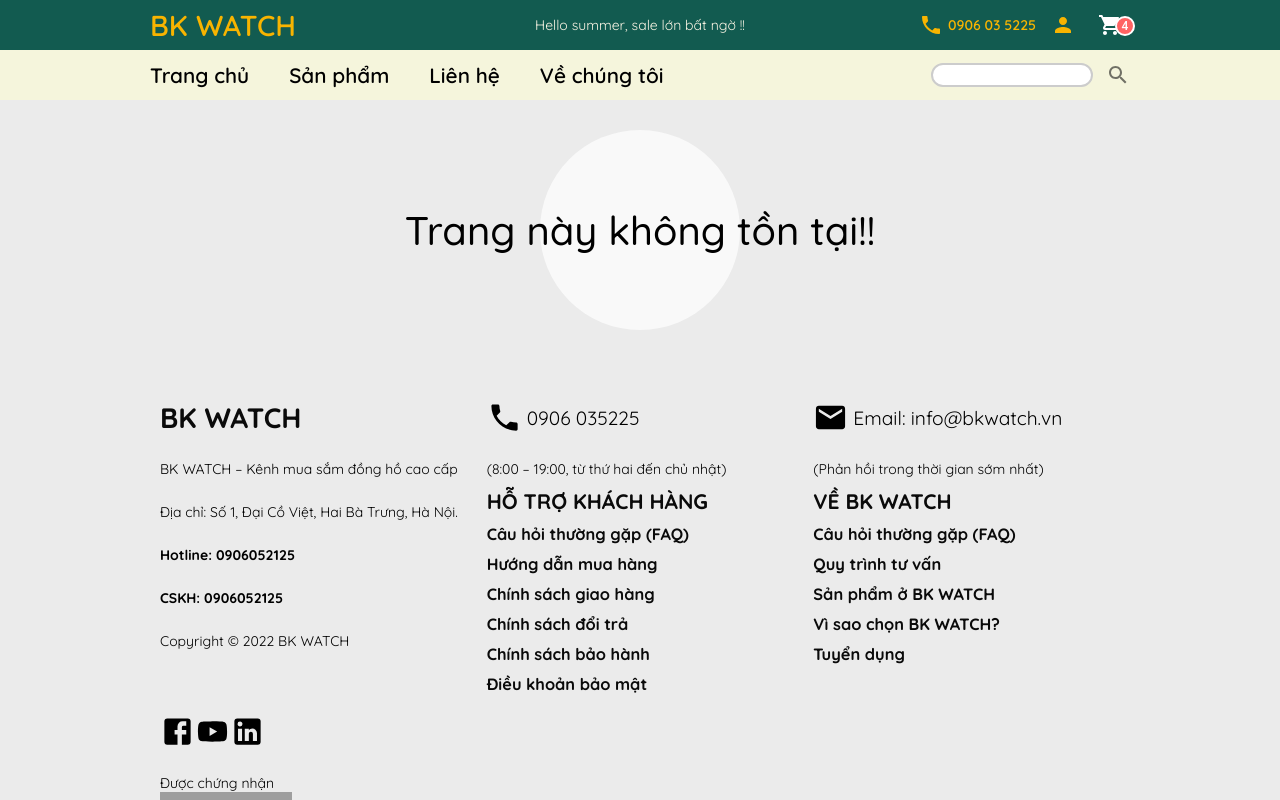
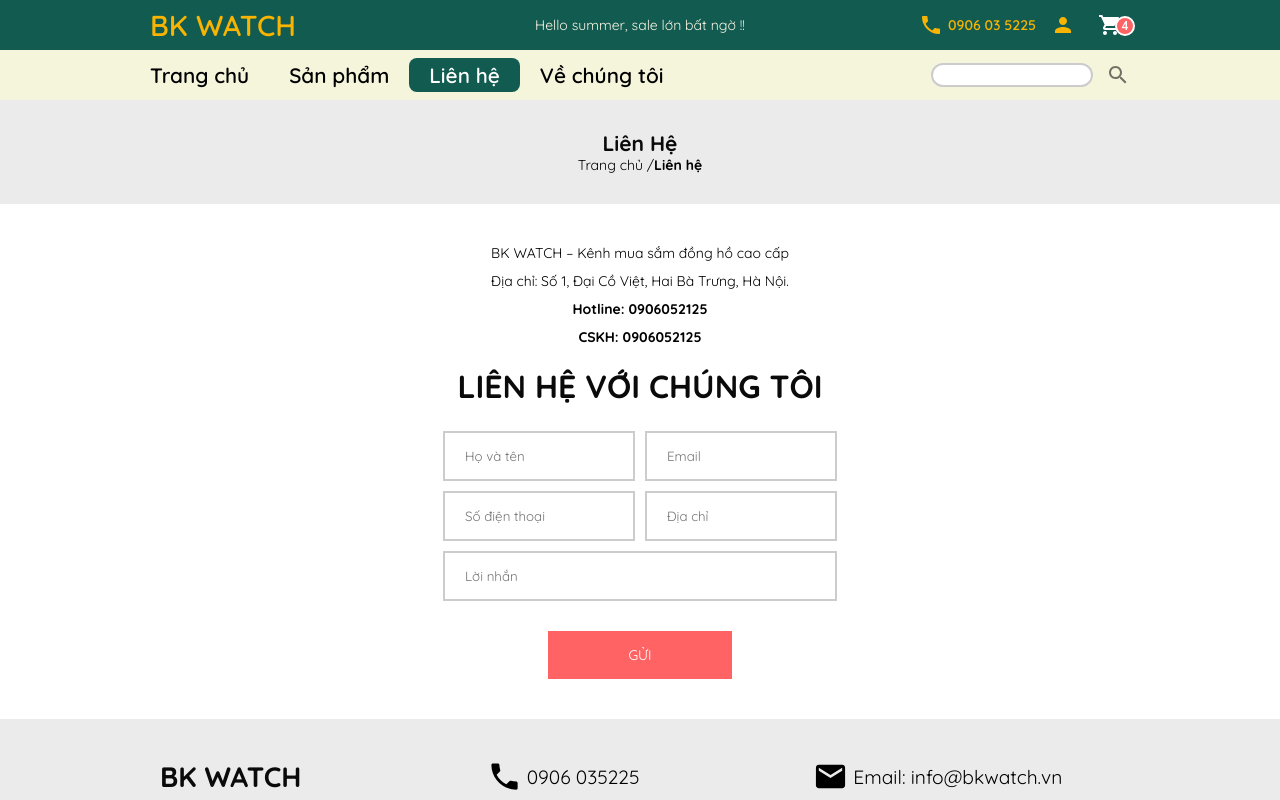
Before and after one commit to thangyt01/project_web, a React (Create React App) app in the folder Project/client/: page /contact in a window 1280 px wide. Shown: the top 800 px of the page. Built offline with nearby package versions, Linux system fonts and the light colour scheme; grey boxes are pictures that could not be loaded; a web font is replaced by a local one.

Commit message:
contact & about us

```diff
--- a/Project/client/src/App.js
+++ b/Project/client/src/App.js
@@ -12,6 +12,8 @@ import User from './pages/user/User';
 import SearchProduct from './pages/searchProduct/SearchProduct';
 import Page404 from './pages/404/Page404';
 import Admin from './pages/admin/Admin';
+import Contact from './pages/contact/Contact';
+import AboutUs from './pages/about-us/AboutUs';
 
 
 function App() {
@@ -23,6 +25,8 @@ function App() {
           <Route path="/product/:id" element={<Product selected={2}/>}/>
           <Route path="/products/*" element={<ProductsPage selected={2}/>}/>
           <Route path="/search/*" element={<SearchProduct selected={2}/>}/>
+          <Route path="/contact/*" element={<Contact selected={3}/>}/>
+          <Route path="/about-us/*" element={<AboutUs selected={4}/>}/>
           <Route path="/*" element={<Page404 />}/>
           <Route path="/user/*" element={<User selected={2} type={1}/>}/>
           <Route exact path="/user/history-order" element={<User selected={2} type={2}/>}/>
--- a/Project/client/src/components/header/Header.jsx
+++ b/Project/client/src/components/header/Header.jsx
@@ -151,7 +151,7 @@ export const Header = ({ selected }) => {
                             <Link style={{textDecoration: 'none', color: 'black'}} to={"/contact"}>
                                 <li className={`${selected === 3 ? "choose":""}`}>Liên hệ</li>
                             </Link>
-                            <Link style={{textDecoration: 'none', color: 'black'}} to={"/about-me"}>
+                            <Link style={{textDecoration: 'none', color: 'black'}} to={"/about-us"}>
                                 <li className={`${selected === 4 ? "choose":""}`}>Về chúng tôi</li>
                             </Link>
                         </ul>
--- /dev/null
+++ b/Project/client/src/pages/about-us/AboutUs.jsx
@@ -0,0 +1,47 @@
+import Footer from '../../components/footer/Footer'
+import { Header } from '../../components/header/Header'
+import './aboutUs.scss'
+
+const AboutUs = ({selected}) => {
+    return (
+        <div className='about-us'>
+            <Header selected={selected}/>
+            <div className="container">
+                <div className="header__contact padding___main">
+                    <div>
+                        <h2>Về chúng tôi</h2>
+                        <p>Trang chủ /<b>Về chúng tôi</b></p>
+                    </div>
+                </div>
+                <div className="content padding___main">
+                    <div>
+                        <h1>
+                            BK WATCH Cùng Chuyển Động Câu Chuyện Thời Gian
+                        </h1>
+                        <p>- Trong nhịp sống hiện đại, những chiếc đồng hồ đeo tay đã trở thành một phụ kiện “vật bất ly thân” của nhiều người. Đó không chỉ là một công cụ đong đếm thời gian thông dụng mà đã vượt lên khẳng  định sức hút riêng ở tầm ảnh hưởng của một phụ kiện, phong cách, sức hút và đẳng cấp của người sử dụng.</p>
+                        <p>- Từ sự thấu hiểu, tầm nhìn cũng như mong muốn góp phần nối nhịp thời gian cùng những tín đồ đồng hồ BK WATCH mong muốn phục vụ, đáp ứng nhu cầu sử dụng đồng hồ đeo tay của tín đồ thời gian.</p>
+                        <h2>1. Lịch sử thành lập BK WATCH</h2>
+                        <p>- BK WATCH có tiền thân là Cửa hàng đồng hồ được thành lập vào năm 2019 tại số 1, Đại Cồ Việt, Hai Bà Trưng, Hà Nội.</p>
+                        <p>- Như vậy, BK WATCH đã có trên 3 năm kinh nghiệm trong lĩnh vực kinh doanh đồng hồ, xứng tầm một thương hiệu lớn đồng hành cùng vẻ đẹp bất tận của thời gian thông  qua những chiếc đồng hồ.</p>
+                        <h2>2. Vị trí thuận lợi của BK WATCH</h2>
+                        <p>- BK WATCH tọa lạc tại vị  trí số 1, Đại Cồ Việt, Hai Bà Trưng, Hà Nội. Có thể nói, BK WATCH may mắn sở hữu một ví trí thuận lợi, nếu không nói là “đắc địa” tại đường Đại Cồ Việt, Giải Phóng chính là con đường quá quen thuộc của sinh viên Bách Khoa.</p>
+                        <p>- Từ vị trí thuận tiện, sầm uất và vốn đã thu hút được những tín đồ mua sắm, BK WATCH rất thuận tiện phục vụ khách hàng của mình. Đây được xem là một điểm cộng trong sự phát triển lâu dàu của BK WATCH – điểm đến của những chiếc đồng hồ ấn tượng thu hút giữa lòng thành phố.</p>
+                        <h2>3. Sứ mệnh của BK WATCH</h2>
+                        <p>- Với sứ mệnh kết nối những “đại sứ thời gian” đến với những bàn tay người tiêu dùng BK WATCH mong muốn mang đến những sản phẩm, chất lượng dịch vụ, bảo hành hậu mãi tốt nhất. Từ đó mang đến sự kết nối và lan tỏa giữa khách hàng cùng BK WATCH trong hành trình phía trước.</p>
+                        <p>- Từ những sản phẩm chất lượng với giá cạnh tranh, đi kèm giá thành cạnh tranh, ưu đãi, chế độ bảo hành, hậu mãi tốt nhất chính là những điểm cộng đặc biệt dành cho những khách hàng của mình. Bên cạnh đó, BK WATCH còn sở hữu đội ngũ nhân viên chuyên nghiệp, được đào tạo bài bản, cam kết mang đến cho khách hàng những trải nghiệm tuyệt vời nhất cùng thế giới thời gian.</p>
+                        <p>- Tất cả những điều này đã cùng cộng hưởng và đồng nhất mang đến những giá trị đặc biệt đậm đà sức hút cho sứ mệnh của BK WATCH. Sản phẩm chất lượng, giá thành cạnh tranh, nâng tầm dịch vụ hướng mình đến sức hút mới.</p>
+                        <h2>4. Tầm nhìn</h2>
+                        <p>- BK WATCH là chuỗi bán lẻ đồng hồ thân thiện nhất, uy tín nhất và đạt lợi nhuận tốt nhất tại Việt Nam. Đó chính là hướng đi mang tầm chiến lược mà BK WATCH sẽ thực hiện cũng như khai phá những giá trị mới trong hành trình  chinh phục khách hàng của mình.</p>
+                        <p>- Trong nhịp sống hiện đại thì những chiếc đồng hồ đeo tay luôn là một niềm cảm hứng chinh phục của bất kỳ ai. Chính vì thế BK WATCH định hướng mình phát triển, nối nhịp với sứ mệnh để mang đến những giá trị bền vững nhất dành cho những khách hàng của mình.</p>
+                        <h2>5. Giá trị cốt lõi của BK WATCH</h2>
+                        <p>- BK WATCH gói gọn trong 6 giá trị cốt lõi: Uy tín, Chất lượng, Chuyên nghiệp, Trung thực, Thân thiện, Tự hào, Sáng tạo.</p>
+                        <p>- Những giá trị cơ bản từ BK WATCH chính là nơi lan tỏa những thông điệp ý nghĩa  đến toàn thể nhân viên và từ đó mang đến khách hàng, xây dựng đồng hành cùng nhau trong quá trình phát triển của thương hiệu.</p>
+                    </div>
+                </div>
+            </div>
+            <Footer/>
+        </div>
+    )
+}
+
+export default AboutUs
--- /dev/null
+++ b/Project/client/src/pages/about-us/aboutUs.scss
@@ -0,0 +1,26 @@
+.about-us{
+    .container{
+        background-color: white;
+        .header__contact{
+            padding: 30px 0;
+            background-color: #ebebeb;
+            text-align: center;
+        }
+        .content{
+            padding-top: 40px;
+            padding-bottom: 40px;
+            h1{
+                margin-bottom: 20px;
+                padding-bottom: 20px;
+                border-bottom: 1px solid rgba(128, 128, 128, 0.526);
+            }
+            h2{
+                margin-top: 20px;
+            }
+            p{
+                font-size: 16px;
+                margin-bottom: 4px;
+            }
+        }
+    }
+}
--- /dev/null
+++ b/Project/client/src/pages/contact/Contact.jsx
@@ -0,0 +1,45 @@
+import Footer from '../../components/footer/Footer'
+import { Header } from '../../components/header/Header'
+import './contact.scss'
+
+const Contact = ({selected}) => {
+    return (
+        <div className='contact'>
+            <Header selected={selected}/>
+            <div className="container">
+                <div className="header__contact padding___main">
+                    <div>
+                        <h2>Liên Hệ</h2>
+                        <p>Trang chủ /<b>Liên hệ</b></p>
+                    </div>
+                </div>
+                <div className="content">
+                    <div className="content__top">
+                        <p>BK WATCH – Kênh mua sắm đồng hồ cao cấp</p>
+                        <p>Địa chỉ: Số 1, Đại Cồ Việt, Hai Bà Trưng, Hà Nội.</p>
+                        <b>Hotline: 0906052125</b>
+                        <b>CSKH: 0906052125</b>
+                        <h2>Liên hệ với chúng tôi</h2>
+                        <div>
+                            <input type="text" placeholder='Họ và tên'/>
+                            <input type="text" placeholder='Email'/>
+                        </div>
+                        <div>
+                            <input type="text" placeholder='Số điện thoại'/>
+                            <input type="text" placeholder='Địa chỉ'/>
+                        </div>
+                        <div>
+                            <input type="text" placeholder='Lời nhắn'/>
+                        </div>
+                        <div>
+                            <p className='btn'>Gửi</p>
+                        </div>
+                    </div>
+                </div>
+            </div>
+            <Footer/>
+        </div>
+    )
+}
+
+export default Contact
--- /dev/null
+++ b/Project/client/src/pages/contact/contact.scss
@@ -0,0 +1,50 @@
+.contact{
+    .container{
+        background-color: white;
+        .header__contact{
+            padding: 30px 0;
+            background-color: #ebebeb;
+            text-align: center;
+        }
+        .content{
+            padding: 30px 0;
+            display: flex;
+            justify-content: center;
+            p{
+                margin: 10px 0;
+                text-align: center;
+            }
+            b{
+                margin: 10px 0;
+                text-align: center;
+                display: block;
+            }
+            h2{
+                margin: 20px 0;
+                font-size: 2rem;
+                text-align: center;
+                text-transform: uppercase;
+            }
+            .content__top{
+                div{
+                    display: flex;
+                    justify-content: center;
+                    input{
+                        flex: 1;
+                        margin: 5px 5px;
+                        border-radius: 0;
+                    }
+                }
+                .btn{
+                    text-align: center;
+                    background-color: #ff6363;
+                    color: white;
+                    margin-top: 25px;
+                    padding: 15px 80px;
+                    cursor: pointer;
+                    text-transform: uppercase;
+                }
+            }
+        }
+    }
+}
```
